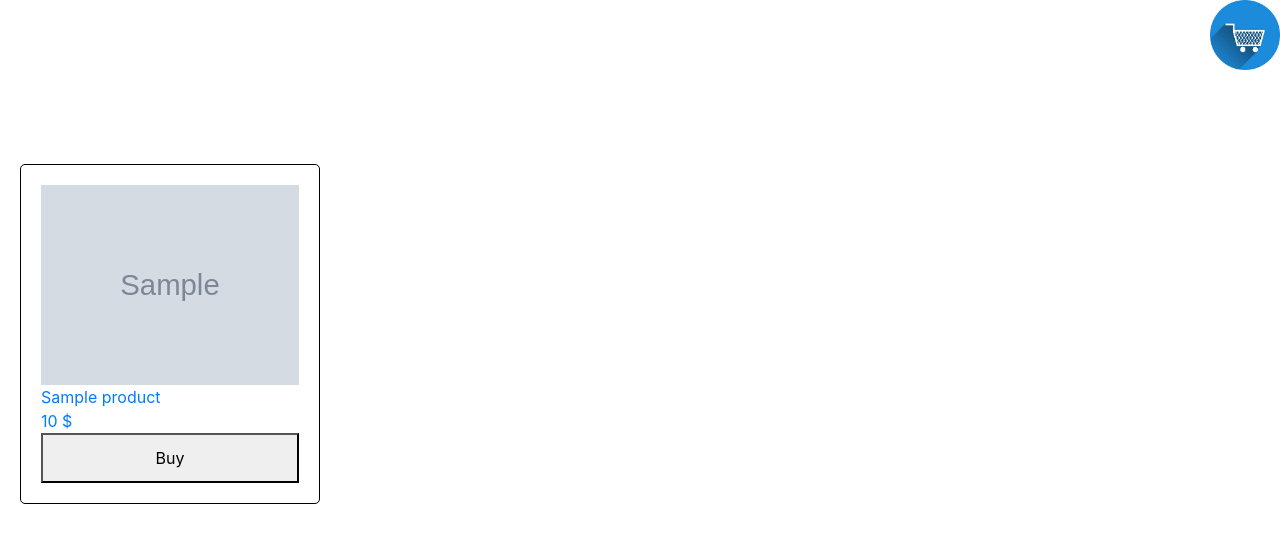
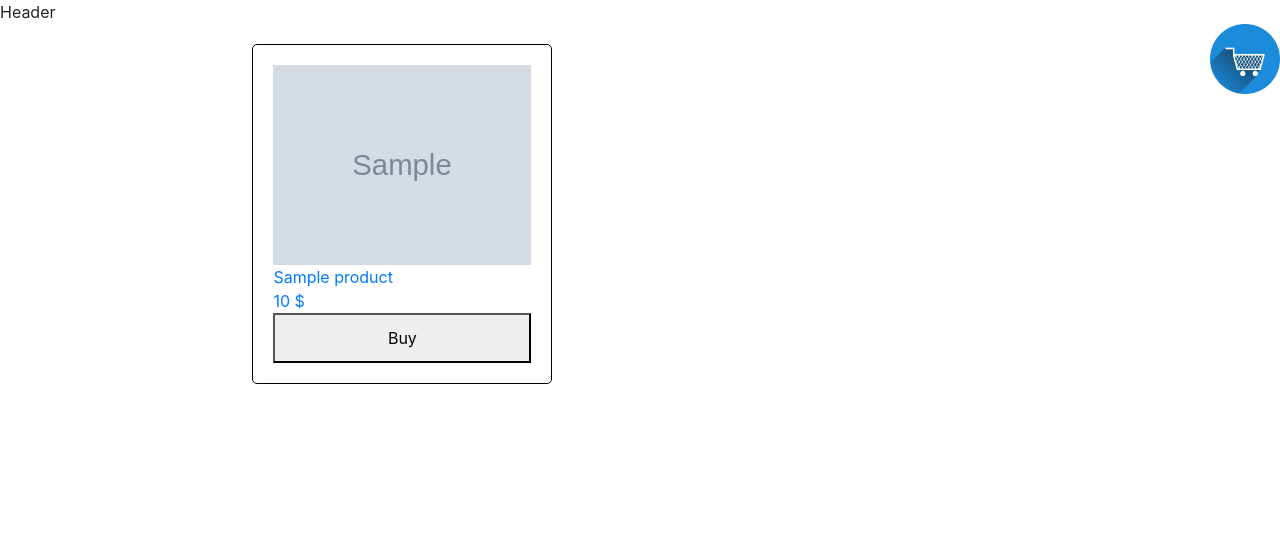
Before and after one commit to 0leksandr/symfony-test4, a Symfony app: template templates/index/index.html.twig in a window 1280 px wide. Shown: the top 543 px of the page. Run offline with Twig, Linux system fonts and the light colour scheme; the template is opened without the code that fills it: most values are stand-ins (such as "Sample title", 1, 10 or a date in 2020); grey boxes marked "Sample" are stand-in pictures; style sheets or scripts are compiled from the project's sources; some libraries are stand-ins or nearby versions.

Commit message:
Playing with grid
Took 12 minutes

```diff
--- a/assets/css/style.css
+++ b/assets/css/style.css
@@ -1,3 +1,15 @@
+.grid-container {
+    display: grid;
+    grid-template-areas:
+        'header header header header header'
+        'left   center center center right'
+        'left   pages  pages  pages  right';
+}
+.left { grid-area: left; }
+.center { grid-area: center; }
+.pages { grid-area: pages; }
+.right { grid-area: right; }
+
 div#cart-sign {
     background-image: url("../img/cart.jpeg");
     background-size: cover;
@@ -90,8 +102,3 @@ button.button-buy {
 table, tr, td {
     border: 1px solid black;
 }
-
-/* bootstrap examples */
-.container {
-    padding: 80px 120px;
-}
--- a/templates/index/index.html.twig
+++ b/templates/index/index.html.twig
@@ -3,19 +3,18 @@
 {% block title %}Hello IndexController!{% endblock %}
 
 {% block body %}
+    <div class="grid-container">
+        <div class="header">Header</div>
+        <div class="left"></div>
+        <div class="center">
             {% include 'cart.html.twig' %}
-
-    <br><br><br>
-
-    {% include 'pages/pages.html.twig' with {'pages': pages} %}
-
-    <br><br><br>
 
             {% for product in products %}
                 {# @var product \App\Entity\Product #}
                 <div class='product'>
                     <a href="{{ path('product', {'product': product.id}) }}">
-                <img src='{{ asset('/build/' ~ (product.image ?: 'img/no-image.png')) }}' alt='{{ product.name }}'>
+                        <img src='{{ asset('/build/' ~ (product.image ?: 'img/no-image.png')) }}'
+                             alt='{{ product.name }}'>
                         <div class='product-name'>{{ product.name }}</div>
                         <div class='product-price'>
                             <span class='amount'>{{ product.price }}</span>
@@ -25,4 +24,10 @@
                     <button class='button-buy'>Buy</button>
                 </div>
             {% endfor %}
+        </div>
+        <div class="pages">
+            {% include 'pages/pages.html.twig' with {'pages': pages} %}
+        </div>
+        <div class="right"></div>
+    </div>
 {% endblock %}
```
Lines whose indentation alone changed are shown as unchanged.
